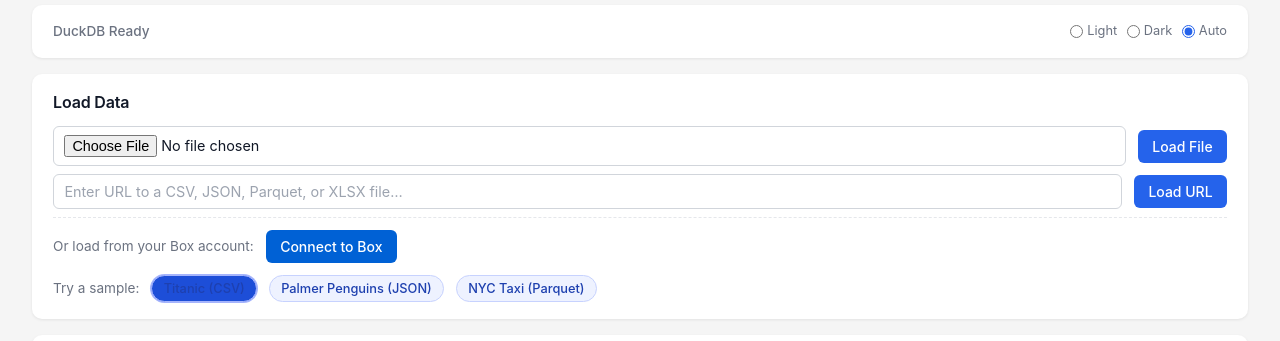
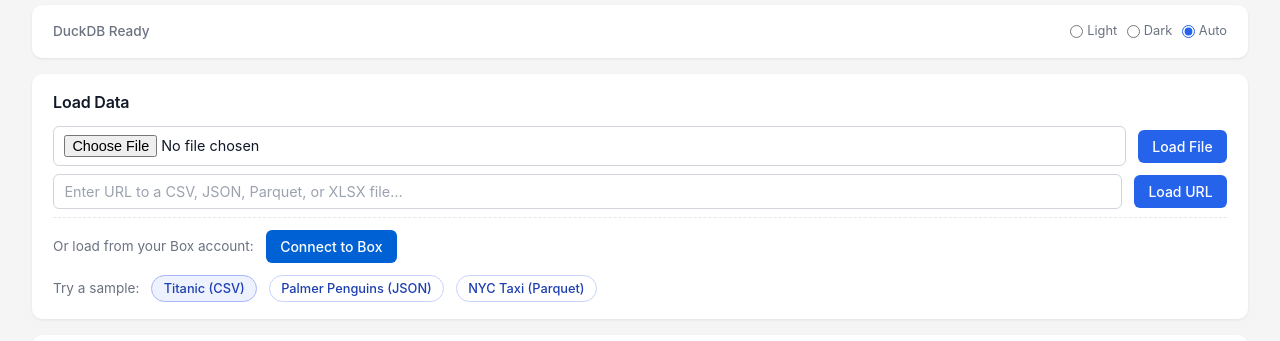
Before and after one commit to epiverse/box-table, a website built with Vite: page index.html in a window 1280 px wide. In both pictures the pointer is over the button "Titanic (CSV)". Shown: the part 73-414 px from the top of the page. Built offline with nearby package versions, Linux system fonts and the light colour scheme; no server answers; what @jeyabbalas/data-table would draw is missing.

Commit message:
Update style

```diff
--- a/src/style.css
+++ b/src/style.css
@@ -298,7 +298,7 @@ button:disabled {
   padding: 0.3rem 0.7rem;
   font-size: 0.8rem;
   font-weight: 500;
-  background: var(--chip-bg);
+  background: transparent;
   color: var(--chip-fg);
   border: 1px solid var(--chip-border);
   border-radius: 999px;
@@ -306,9 +306,12 @@ button:disabled {
   transition: background 0.15s ease, border-color 0.15s ease;
 }
 
-.chip:hover {
+/* Selector must outrank button:hover:not(:disabled) above, otherwise the
+   global button hover paints chips in --primary-hover (dark blue), drowning
+   out the --chip-fg navy text. */
+button.chip:hover {
+  background: var(--chip-bg);
   border-color: var(--chip-border-hover);
-  box-shadow: 0 0 0 1px var(--chip-border-hover);
 }
 
 .chip:focus-visible {
```
